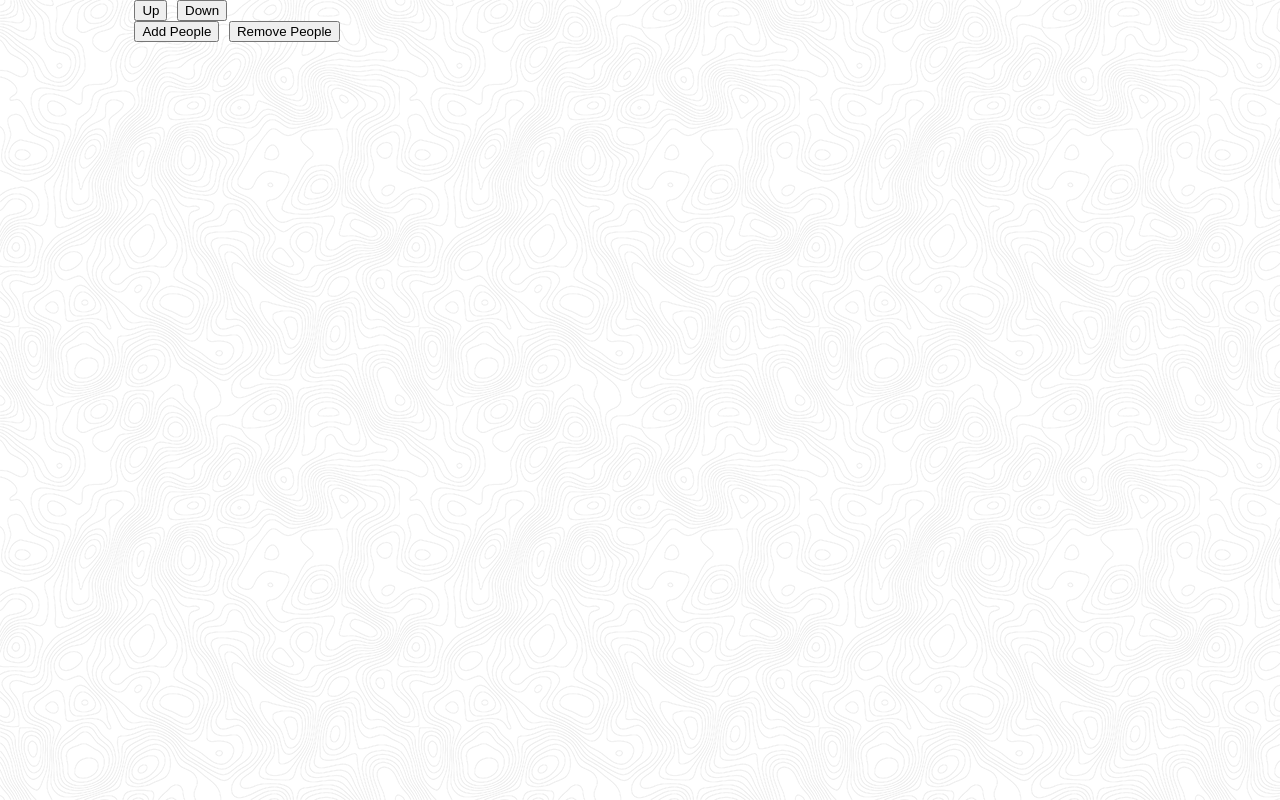
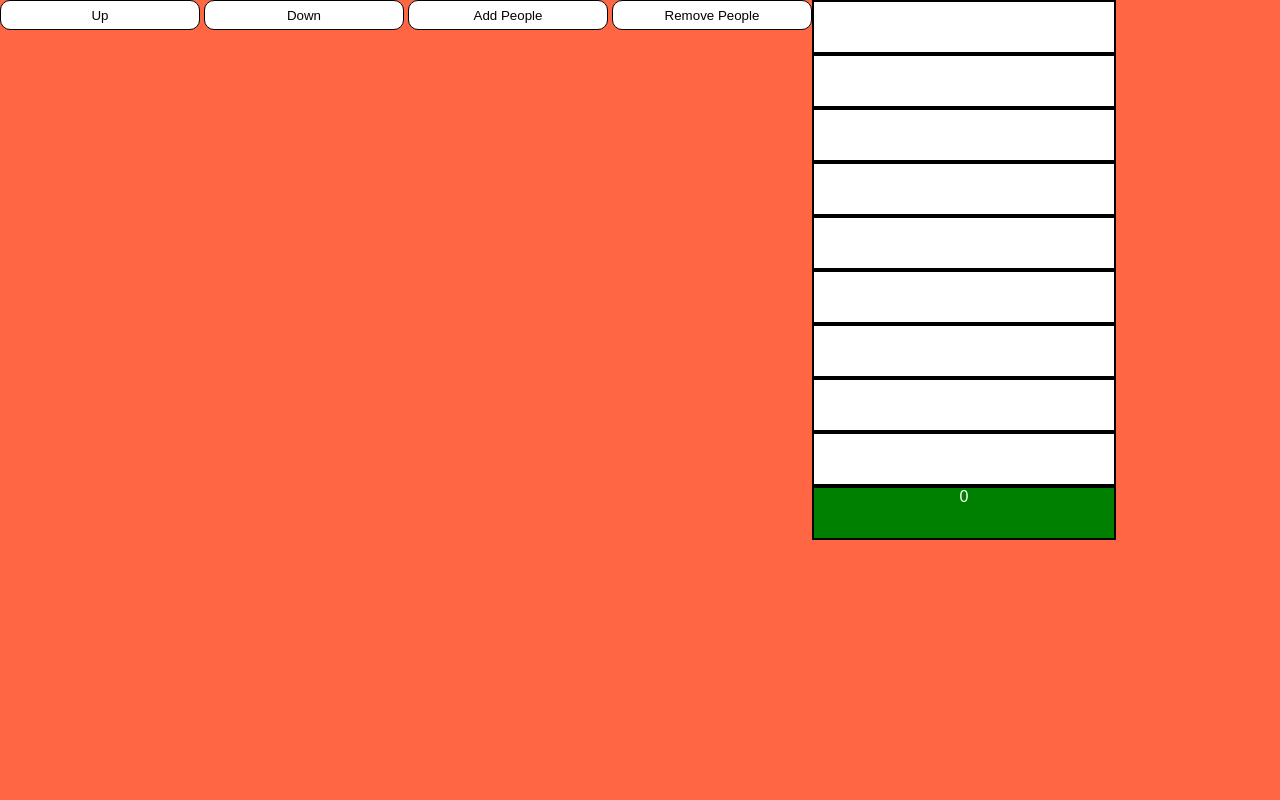
Before and after one commit to green-fox-academy/belaszabo, a plain HTML site: page week-08/day-01/elevator/index.html in a window 1280 px wide. Both pictures are taken after a click on the button "Down". Drawn offline with Linux system fonts and the light colour scheme; files that its build step writes are made by us from their sources; files whose address does not match are found by name.

Commit message:
add elevator

```diff
--- a/week-08/day-01/elevator/index.html
+++ b/week-08/day-01/elevator/index.html
@@ -6,26 +6,14 @@
   <link rel="stylesheet" type="text/css" media="screen" href="style.css" />
 </head>
 <body>
-  <div class="elevator">
-    <button>Up</button>
-    <button>Down</button>
+  <div class="left">
+    <button id="up">Up</button>
+    <button id="down">Down</button>
+    <button id="add">Add People</button>
+    <button id="remove">Remove People</button>
   </div>
-  <div class="people">
-      <button>Add People</button>
-      <button>Remove People</button>
-  </div>
-  <div>
+  <div class="right">
     <ul>
-      <li></li>
-      <li></li>
-      <li></li>
-      <li></li>
-      <li></li>
-      <li></li>
-      <li></li>
-      <li></li>
-      <li></li>
-      <li></li>
     </ul>
   </div>
   <script src="main.js"></script>
--- a/week-08/day-01/elevator/main.js
+++ b/week-08/day-01/elevator/main.js
@@ -1,5 +1,30 @@
 class ElevatorController {
 
+  constructor() {
+    this.up = document.querySelector('#up');
+    this.down = document.querySelector('#down');
+    this.add = document.querySelector('#add');
+    this.remove = document.querySelector('#remove');
+    this.elevator = new ElevatorModel(10, 10);
+    this.view = new ElevatorView(this.elevator.people, this.elevator.maxFloor - 1);
+
+    this.up.addEventListener('click', function() {
+      controller.elevator.moveUp();
+      controller.view.updatePeople();
+    });
+    this.down.addEventListener('click', function() {
+      controller.elevator.moveDown();
+      controller.view.updatePeopleDown();
+    });
+    this.add.addEventListener('click', function() {
+      controller.elevator.addPeople();
+      controller.view.updatePeople();
+    });
+    this.remove.addEventListener('click', function() {
+      controller.elevator.removePeople();
+      controller.view.updatePeople();
+    });
+  }
 }
 
 class ElevatorModel {
@@ -7,7 +32,7 @@ class ElevatorModel {
   constructor(maxFloor, maxPeople) {
     this.maxFloor = maxFloor;
     this.maxPeople = maxPeople;
-    this.elevatorPosition = 0;
+    this.elevatorPosition = this.maxFloor - 1;
     this.elevatorDirection = 'up';
     this.people = 0;
   }
@@ -25,16 +50,16 @@ class ElevatorModel {
   }
 
   moveUp() {
-    if (this.elevatorPosition < this.maxFloor) {
+    if (this.elevatorPosition > 0) {
       this.elevatorDirection = 'up';
-      this.elevatorPosition++;
+      this.elevatorPosition--;
     }
   }
 
   moveDown() {
-    if (this.elevatorPosition > 0) {
+    if (this.elevatorPosition < this.maxFloor - 1) {
       this.elevatorDirection = 'down';
-      this.elevatorPosition--;
+      this.elevatorPosition++;
     }
   }
 
@@ -42,4 +67,37 @@ class ElevatorModel {
 
 class ElevatorView {
 
+  constructor(people, currentFloor) {
+    this.lift = document.querySelector('ul');
+    for (let i = 0; i < 10; i++) {
+      this.lift.innerHTML += '<li></li>'
+    }
+    this.floor = document.getElementsByTagName('li');
+    this.floor[currentFloor].innerText = 0;
+    this.floor[currentFloor].style.backgroundColor = 'green';
+  }
+
+  updatePeople() {
+    if (controller.elevator.elevatorPosition >= 0 && controller.elevator.elevatorPosition <= 9) {
+      if (controller.elevator.elevatorPosition !== 9) {
+        this.floor[controller.elevator.elevatorPosition + 1].innerText = '';
+        this.floor[controller.elevator.elevatorPosition + 1].style.backgroundColor = 'white';
+      }
+      this.floor[controller.elevator.elevatorPosition].innerText = controller.elevator.people;
+      this.floor[controller.elevator.elevatorPosition].style.backgroundColor = 'green';
+    }
+  }
+
+  updatePeopleDown() {
+    if (controller.elevator.elevatorPosition >= 0 && controller.elevator.elevatorPosition <= 9) {
+      if (controller.elevator.elevatorPosition !== 0) {
+        this.floor[controller.elevator.elevatorPosition - 1].innerText = '';
+        this.floor[controller.elevator.elevatorPosition - 1].style.backgroundColor = 'white';
+      }
+      this.floor[controller.elevator.elevatorPosition].innerText = controller.elevator.people;
+      this.floor[controller.elevator.elevatorPosition].style.backgroundColor = 'green';
+    }
+  }
 }
+
+let controller = new ElevatorController();
--- /dev/null
+++ b/week-08/day-01/elevator/style.css
@@ -0,0 +1,43 @@
+* {
+  margin: 0;
+  padding: 0;
+}
+
+body {
+  background-color: rgb(254, 102, 68);
+  display: flex;
+}
+
+.left {
+  flex: left;
+  flex-direction: column;
+}
+
+.right {
+  flex: right;
+  flex-direction: column;
+}
+
+button {
+  border: 1px solid black;
+  border-radius: 10px;
+  height: 30px;
+  width: 200px;
+  background-color: white;
+}
+
+button:active {
+  background-color: rgb(0, 47, 255);
+}
+
+li {
+  border: 2px solid black;
+  height: 50px;
+  width: 300px;
+  background-color: white;
+  text-align: center;
+  list-style-type: none;
+  font-family: Arial, Helvetica, sans-serif;
+  font-size: 16px;
+  color: white;
+}
```
Also changed, not shown: 1 other file.
